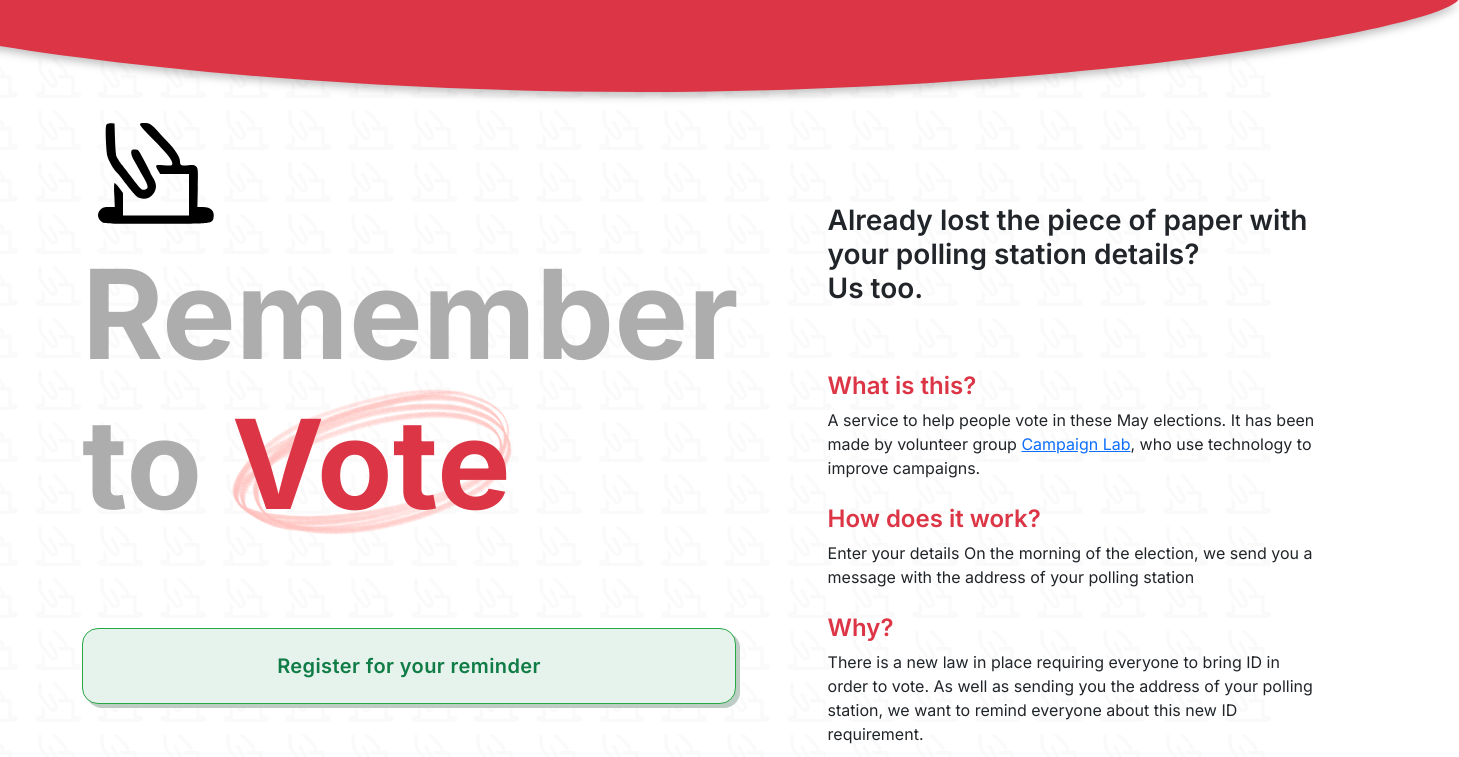
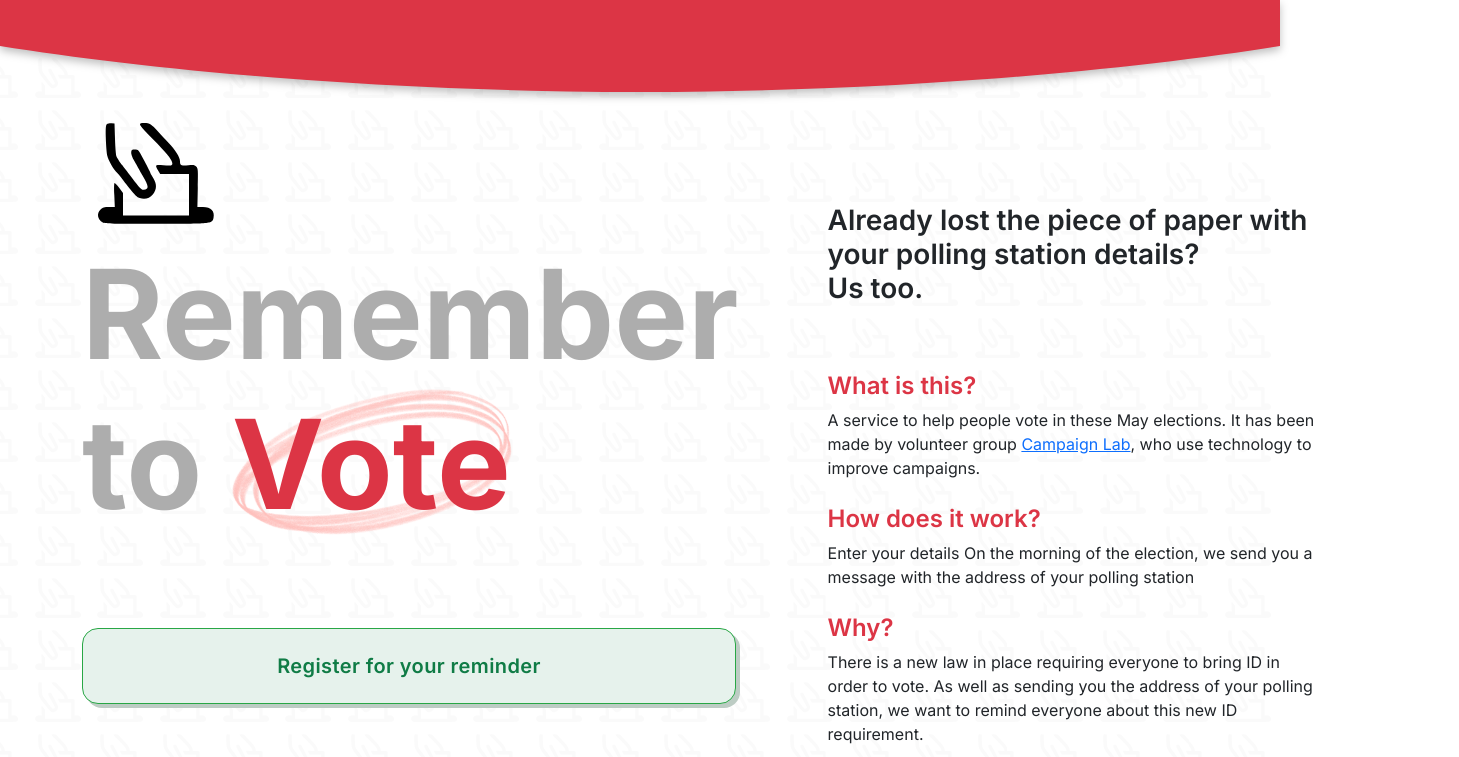
Before and after one commit to Curtis-Turk/Remember-to-Vote, a Next.js app: page / in a window 1280 px wide. Shown: the top 757 px of the page, 1459 px wide, since content can reach past the window. Built offline with nearby package versions, Linux system fonts and the light colour scheme.

Commit message:
header-ellipse now crops to screen size

```diff
--- a/styles.css
+++ b/styles.css
@@ -57,7 +57,9 @@ h4 {
 }
 
 #header-ellipse {
+  object-fit: cover;
   position: absolute;
+  width: 100vw;
   left: 50%;
   transform: translate(-50%, 0%);
   filter: drop-shadow(0px 4px 4px rgba(0, 0, 0, 0.25));
```
